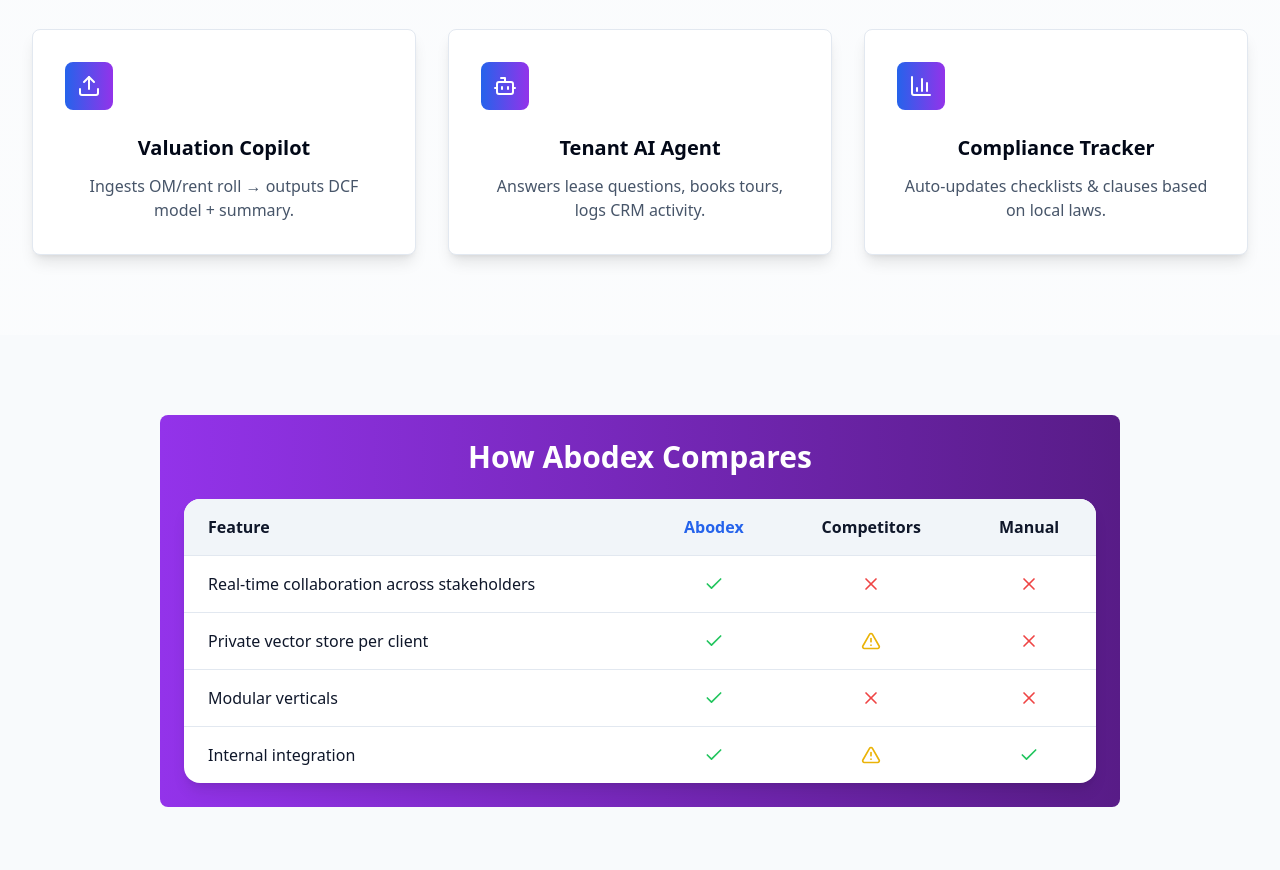
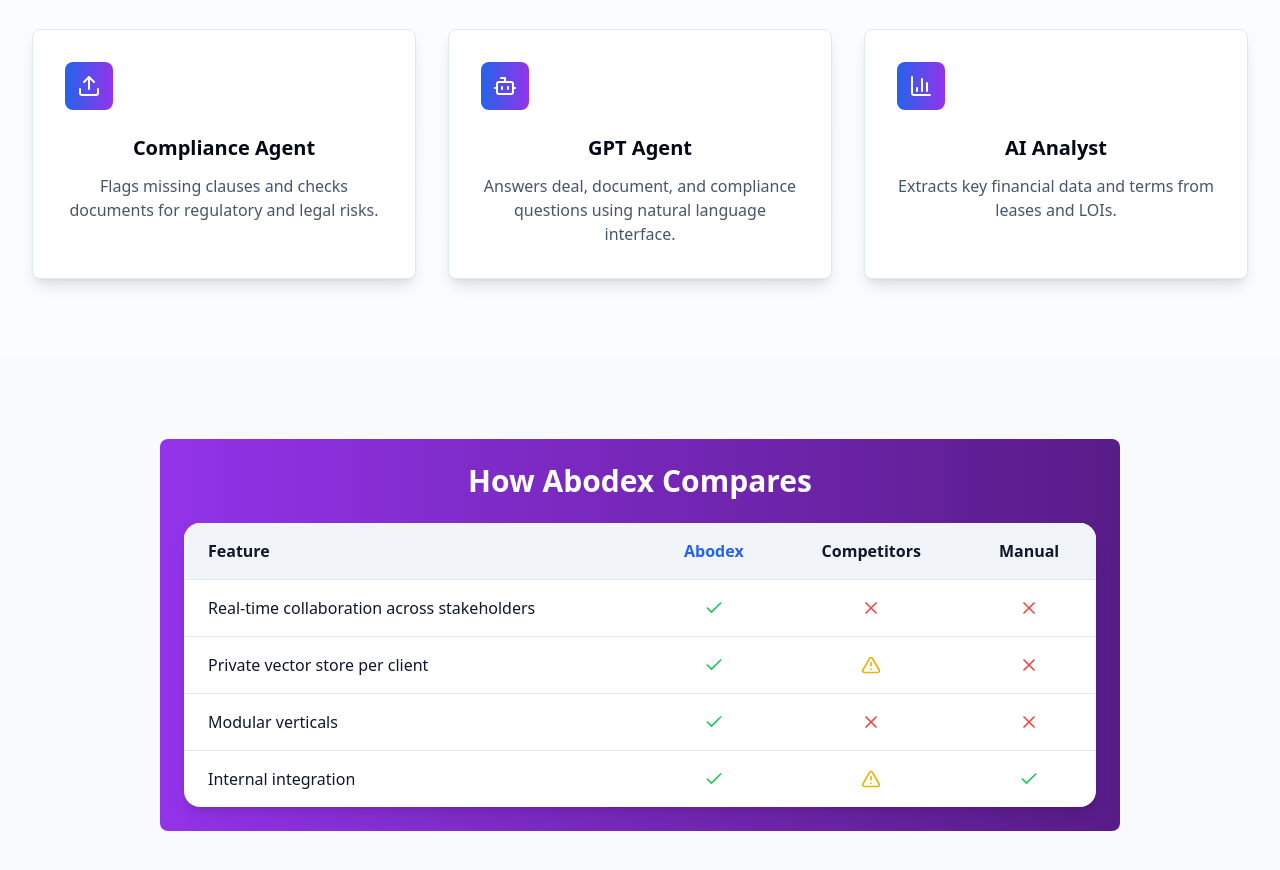
Before and after one commit to chloeahughes/Abodex-LP, a React (Vite) app: page / in a window 1280 px wide. Shown: the part 1460-2330 px from the top of the page. Built offline with nearby package versions, Linux system fonts and the light colour scheme; no server answers; the database is empty.

Commit message:
Update Index.tsx

```diff
--- a/src/pages/Index.tsx
+++ b/src/pages/Index.tsx
@@ -98,9 +98,9 @@
 
   /* static data (features, tiers, comparison) -------------------------- */
   const features = [
-    { icon: Upload, title: "Valuation Copilot", description: "Ingests OM/rent roll → outputs DCF model + summary." },
-    { icon: Bot, title: "Tenant AI Agent", description: "Answers lease questions, books tours, logs CRM activity." },
-    { icon: BarChart3, title: "Compliance Tracker", description: "Auto-updates checklists & clauses based on local laws." },
+    { icon: Upload, title: "Compliance Agent", description: "Flags missing clauses and checks documents for regulatory and legal risks." },
+    { icon: Bot, title: "GPT Agent", description: "Answers deal, document, and compliance questions using natural language interface." },
+    { icon: BarChart3, title: "AI Analyst", description: "Extracts key financial data and terms from leases and LOIs." },
   ];
   const pricingTiers = [
     { name: "Growth", price: "$4k", period: "/yr", features: [""], popular: false, cta: "Contact Sales" },
```
